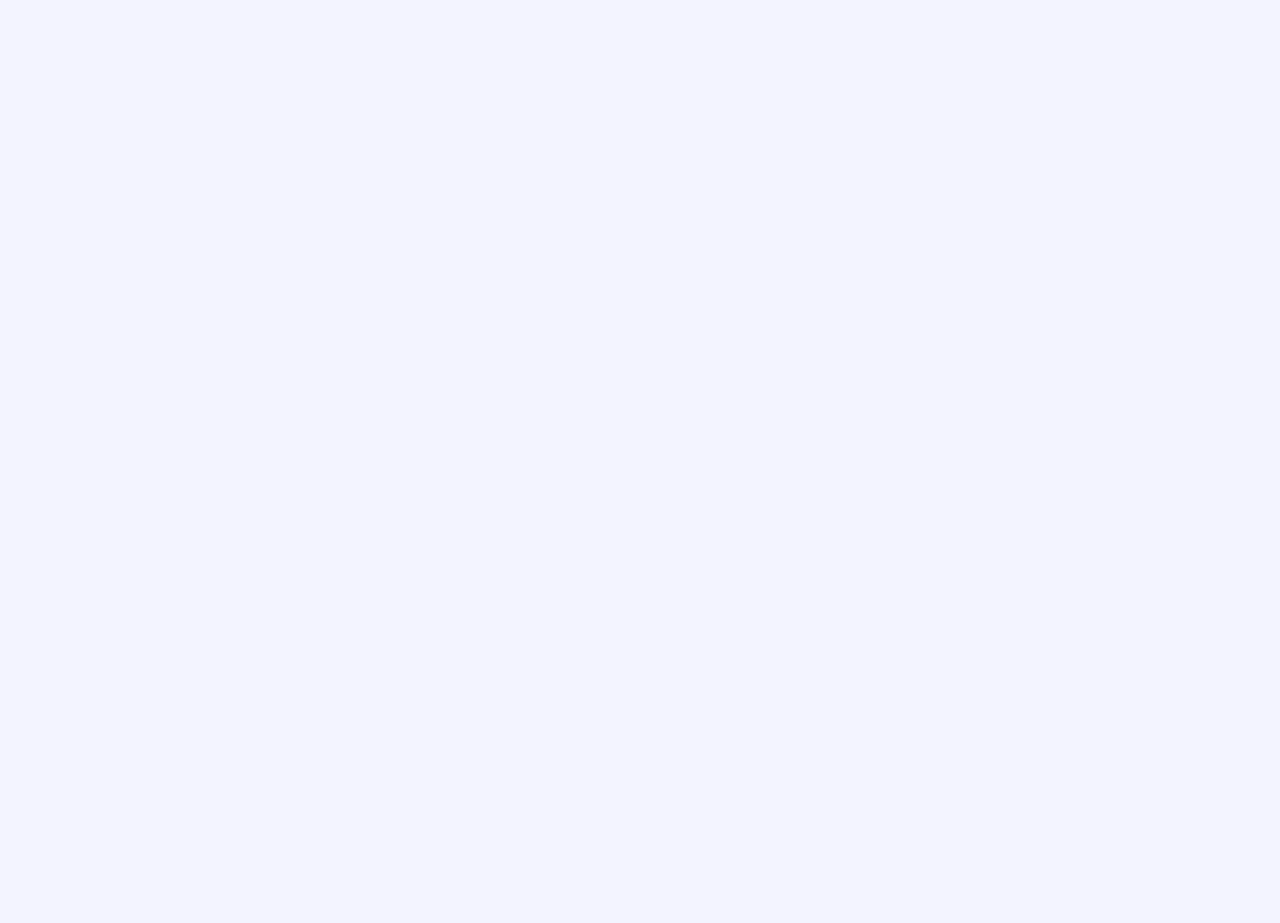
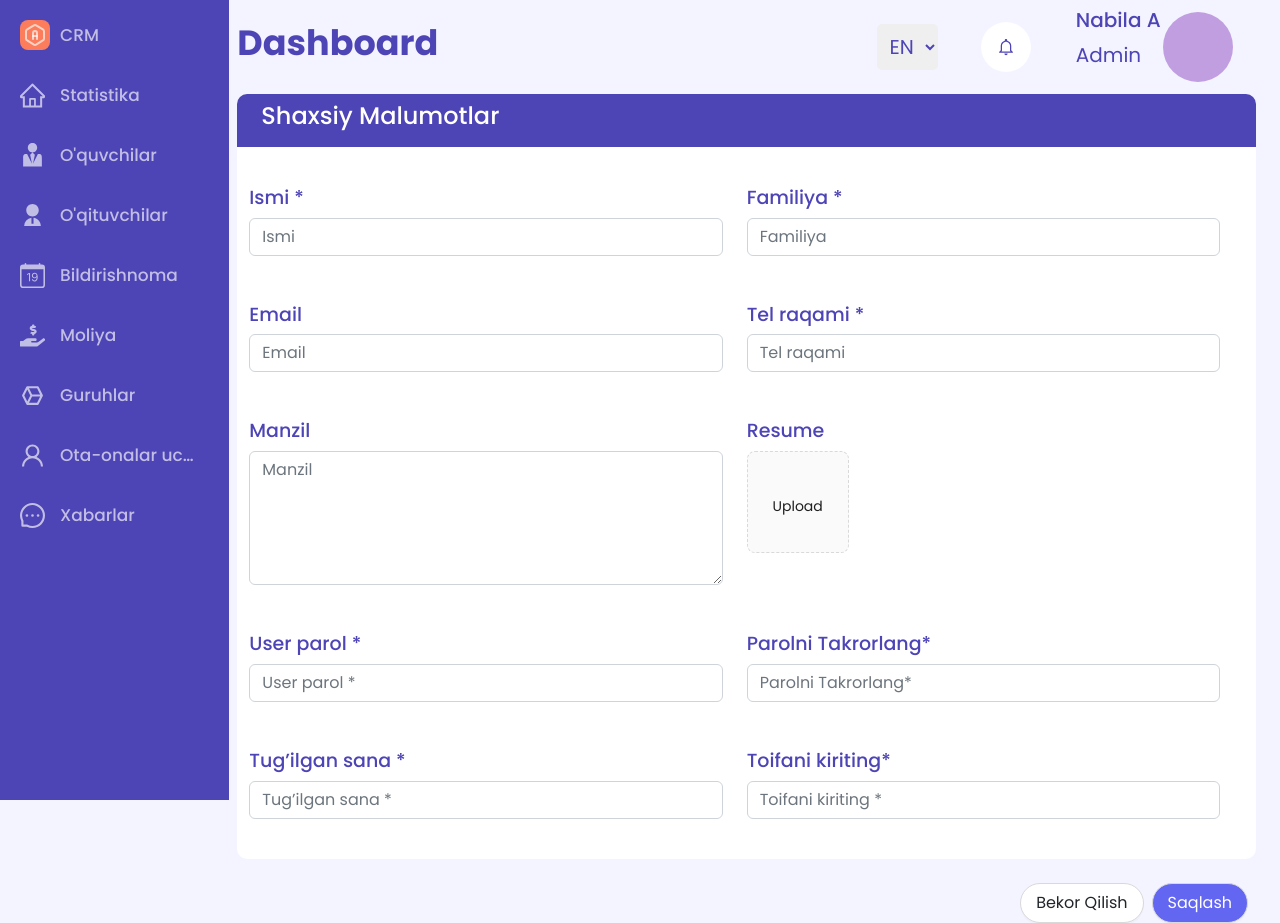
Before and after one commit to SherozTurdiyev/AmalCrm, a React (Vite) app: page /addteach in a window 1280 px wide. Before the commit this address had no page. Before the commit the page ends 800 px from the top, so only its background shows below. Built offline with nearby package versions, Linux system fonts and the light colour scheme.

Commit message:
hoz yukladm

```diff
--- a/src/hooks/useApiMutation.js
+++ b/src/hooks/useApiMutation.js
@@ -8,7 +8,7 @@ export const useMutationApi = (url, method) => {
                 return requestApi({
                     method,
                     url,
-                    data: variable
+                    data: variable,
                 })
             })
     )
--- a/src/main.jsx
+++ b/src/main.jsx
@@ -20,6 +20,7 @@ const Ota_Onalar = lazy(() => import('./pages/Ota_Onalar'))
 const Habarlar = lazy(() => import('./pages/Habarlar'))
 const StudentInfo = lazy(()=>import('./pages/SingleStudent'))
 const SingleTeacher = lazy(()=>import('./pages/Oqituvchilar/SingleTeacher'))
+const AddTeach = lazy(()=> import ('./pages/Oqituvchilar/Add_teacher/Add_teach'))
 const clientQuery = new QueryClient()
 
 
@@ -41,6 +42,7 @@ ReactDOM.createRoot(document.getElementById('root')).render(
               <Route path='/Habarlar' element={<Habarlar />} />
               <Route path='/student/:id' element={<StudentInfo />} />
               <Route path="/teacher/:id" element={<SingleTeacher />} />
+              <Route path="/addteach" element={<AddTeach />} />
             </Route>
           </Routes>
         </Suspense>
--- /dev/null
+++ b/src/pages/Oqituvchilar/Add_teacher/Add_teach.jsx
@@ -0,0 +1,152 @@
+import React, { useState } from 'react';
+import './Add_tech.css'
+import { Modal, Upload, Button } from 'antd';
+import { useMutationApi } from '../../../hooks/useApiMutation';
+
+const getBase64 = (file) =>
+  new Promise((resolve, reject) => {
+    const reader = new FileReader();
+    reader.readAsDataURL(file);
+    reader.onload = () => resolve(reader.result);
+    reader.onerror = (error) => reject(error);
+  });
+const AddTeach = () => {
+  const [fileList, setFileList] = useState([])
+  const [previewOpen, setPreviewOpen] = useState(false);
+  const [previewImage, setPreviewImage] = useState('');
+  const [previewTitle, setPreviewTitle] = useState('')
+
+  const handleCancel = () => setPreviewOpen(false);
+  const handlePreview = async (file) => {
+    if (!file.url && !file.preview) {
+      file.preview = await getBase64(file.originFileObj);
+    }
+    setPreviewImage(file.url || file.preview);
+    setPreviewOpen(true);
+    setPreviewTitle(file.name || file.url.substring(file.url.lastIndexOf('/') + 1));
+  };
+
+  const mutation = useMutationApi("/teacher/teacher-create", "post")
+
+  function addTeacherFunc() {
+    const form = new FormData()
+    // form.append()
+    mutation.mutate(
+      {
+        password: 'hello',
+        password2: 'hello',
+        first_name: 'hello',
+        last_name: 'helloyevich',
+        resume: '',
+        birth_date: '1998-01-09',
+        email: '',
+        salary: '',
+        course: '',
+        phone: '+998001234561',
+        avatar: '',
+        branch: ''
+
+      }
+    )
+  }
+
+
+
+  const handleChange = ({ fileList: newFileList }) => setFileList(newFileList);
+  const uploadButton = (
+    <div>
+      {/* <PlusOutlined /> */}
+      <div
+        style={{
+          marginTop: 8,
+        }}
+      >
+        Upload
+      </div>
+    </div>
+  );
+
+  return (
+    <div>
+      <div className='student_card'>
+        <div className='student_card_top'>
+          <h4>Shaxsiy Malumotlar</h4>
+        </div>
+        <div className="row container py-3">
+          <div className='input_1 col-6'>
+            <h5>Ismi *</h5>
+            <input className='form-control' type="text" placeholder='Ismi' />
+          </div>
+          <div className='input_1 col-6'>
+            <h5>Familiya *</h5>
+            <input className='form-control' type="text" placeholder='Familiya' />
+          </div>
+
+          <div className='input_1 col-6'>
+            <h5>Email </h5>
+            <input className='form-control' type="email" placeholder='Email' />
+          </div>
+          <div className='input_1 col-6'>
+            <h5>Tel raqami *</h5>
+            <input className='form-control' type="number" placeholder='Tel raqami' />
+          </div>
+
+
+          <div className='input_1 col-6 mt-4'>
+            <h5>Manzil</h5>
+            <textarea className='form-control' type="text" placeholder='Manzil' rows={5} cols={20} />
+          </div>
+          <div className='input_1 col-6 mt-4'>
+            <h5>Resume</h5>
+            <Upload
+              action="https://www.mocky.io/v2/5cc8019d300000980a055e76"
+              listType="picture-card"
+              fileList={fileList}
+              onPreview={handlePreview}
+              onChange={handleChange}
+            >
+              {fileList.length >= 8 ? null : uploadButton}
+            </Upload>
+            <Modal open={previewOpen} title={previewTitle} footer={null} onCancel={handleCancel}>
+              <img
+                alt="example"
+                style={{
+                  width: '100%',
+                }}
+                src={previewImage}
+              />
+            </Modal>
+          </div>
+          <div className='input_1 col-6'>
+            <h5>User parol * </h5>
+            <input className='form-control' type="password" placeholder='User parol *' />
+          </div>
+          <div className='input_1 col-6'>
+            <h5>Parolni Takrorlang*</h5>
+            <input className='form-control' type="password" placeholder='Parolni Takrorlang*' />
+          </div>
+
+          <div className='input_1 col-6 mt-4'>
+            <h5>Tug’ilgan sana * </h5>
+            <input className='form-control' type="text" placeholder='Tug’ilgan sana *' />
+          </div>
+          <div className='input_1 col-6 mt-4'>
+            <h5>Toifani kiriting* </h5>
+            <input className='form-control' type="text" placeholder='Toifani kiriting *' />
+          </div>
+
+        </div>
+      </div>
+      <div className='my-4'>
+        <Button onClick={addTeacherFunc} className='float-end bg-indigo-500 text-white mx-2  ' size={'large'} shape="round" >
+          Saqlash
+        </Button>
+        <Button className=' float-end text-dark  ' size={'large'} shape="round" >
+          Bekor Qilish
+        </Button>
+      </div>
+    </div>
+  );
+}
+
+export default AddTeach;
--- /dev/null
+++ b/src/pages/Oqituvchilar/Add_teacher/Add_tech.css
@@ -0,0 +1,24 @@
+.student_card {
+    width: 100%;
+    height: auto;
+    background-color: white;
+    border-radius: 10px;
+    color: #4D44B5;
+  }
+
+  .student_card_top {
+    width: 100%;
+    height: auto;
+    background-color: #4D44B5;
+    border-radius: 10px 10px 0 0;
+    color: white;
+    padding: 0.5rem 1.5rem;
+  }
+
+  .input_1 {
+    margin: 1.5rem 0;
+  }
+
+  .input_1 > h5 {
+    font-size: 19px !important;
+  }
--- a/src/pages/Oqituvchilar/index.jsx
+++ b/src/pages/Oqituvchilar/index.jsx
@@ -1,12 +1,20 @@
 import React from 'react'
 import { useApi } from '../../hooks/useApi'
 import TeacherCard from '../../components/TeacherCard/TeachCard'
-import { Link } from 'react-router-dom'
+import { useNavigate } from 'react-router-dom'
+import { Button } from 'antd'
 
 export default function index() {
+  const naivgate = useNavigate()
   const { data } = useApi("teacher-list", "/teacher/teacher-list")
   const teacherList = data?.data?.results || []
   return (
+    <div>
+      <div >
+        <Button className='float-end bg-indigo-500 text-white fw-2' onClick={()=> naivgate('/addteach')}  shape="round" >
+          O’qituvchi
+        </Button>
+      </div>
       <div>
         {
           (teacherList.length > 0) ?
@@ -15,5 +23,6 @@ export default function index() {
             <h1>Data Not found</h1>
         }
       </div>
+    </div>
   )
 }
--- a/src/services/api/index.js
+++ b/src/services/api/index.js
@@ -7,8 +7,7 @@ import { useNavigate } from "react-router";
 export const requestApi = axios.create({
     baseURL: "http://shamuratov.pythonanywhere.com/api/v1",
     headers: {
-        Authorization: `Bearer ${localStorage.getItem("access")}`
-    }
+        Authorization: `Bearer ${localStorage.getItem("access")}`    }
 })
 
 requestApi.interceptors.response.use(
```
Also changed, not shown: src/components/Add_teacher/Add_tech.css (deleted, +0 -99 lines), src/components/Add_teacher/Add_teach.jsx (deleted). Lines whose indentation alone changed are shown as unchanged.
